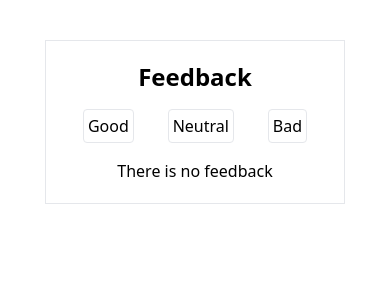
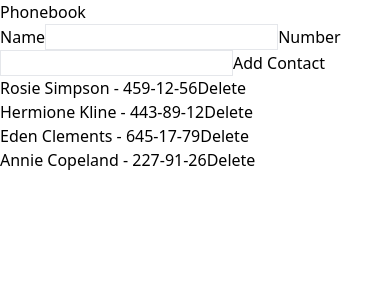
Before and after one commit to Sergiyan92/my-typescript-app, a React (Vite) app: page / in a window 390 px wide. Shown: the top 300 px of the page. Built offline with nearby package versions, Linux system fonts and the light colour scheme.

Commit message:
create phonebook

```diff
--- a/package.json
+++ b/package.json
@@ -10,6 +10,7 @@
     "preview": "vite preview"
   },
   "dependencies": {
+    "nanoid": "^5.0.2",
     "react": "^18.2.0",
     "react-dom": "^18.2.0"
   },
--- a/src/App.tsx
+++ b/src/App.tsx
@@ -1,9 +1,11 @@
-import Viget from "./components/Viget";
+import PhoneBook from "./components/PhoneBook";
+// import Viget from "./components/Viget";
 
 function App() {
   return (
     <>
-      <Viget />
+      {/* <Viget /> */}
+      <PhoneBook />
     </>
   );
 }
--- /dev/null
+++ b/src/components/PhoneBook.tsx
@@ -0,0 +1,79 @@
+import { nanoid } from "nanoid";
+import { useState } from "react";
+
+const PhoneBook = () => {
+  const [name, setName] = useState("");
+  const [number, setNumber] = useState("");
+  const [contacts, setContacts] = useState([
+    { id: "id-1", name: "Rosie Simpson", number: "459-12-56" },
+    { id: "id-2", name: "Hermione Kline", number: "443-89-12" },
+    { id: "id-3", name: "Eden Clements", number: "645-17-79" },
+    { id: "id-4", name: "Annie Copeland", number: "227-91-26" },
+  ]);
+
+  const addContact = (newContact) => {
+    setContacts([...contacts, newContact]);
+  };
+  const deleteContact = (id: string) => {
+    return setContacts(contacts.filter((contact) => contact.id !== id));
+  };
+  const handleSubmit = (event) => {
+    event.preventDefault();
+    const existingContact = contacts.some(
+      (contact) => contact.name.toLowerCase() === name.toLowerCase()
+    );
+    if (existingContact) {
+      alert(`${name} is already in the phonebook.`);
+    } else {
+      if (name.trim() !== "" && number.trim() !== "") {
+        const newContact = {
+          id: nanoid(),
+          name: name.trim(),
+          number: number.trim(),
+        };
+        addContact(newContact);
+        setName("");
+        setNumber("");
+      }
+    }
+  };
+
+  return (
+    <div className="container ml-auto mr-auto">
+      <h2>Phonebook</h2>
+      <form onSubmit={handleSubmit}>
+        <label>Name</label>
+        <input
+          className="border"
+          type="text"
+          name="name"
+          title="Name may contain only letters, apostrophe, dash and spaces. For example Adrian, Jacob Mercer, Charles de Batz de Castelmore d'Artagnan"
+          required
+          value={name}
+          onChange={(e) => setName(e.target.value)}
+        />
+        <label>Number</label>
+        <input
+          className="border"
+          type="tel"
+          name="number"
+          title="Phone number must be digits and can contain spaces, dashes, parentheses and can start with +"
+          value={number}
+          onChange={(e) => setNumber(e.target.value)}
+          required
+        />
+        <button type="submit">Add Contact</button>
+      </form>
+      <ul>
+        {contacts.map((contact) => (
+          <li key={contact.id}>
+            {contact.name} - {contact.number}
+            <button onClick={() => deleteContact(contact.id)}>Delete</button>
+          </li>
+        ))}
+      </ul>
+    </div>
+  );
+};
+
+export default PhoneBook;
```
Also changed, not shown: 1 other file (tests, documents, lock files or other folders).
